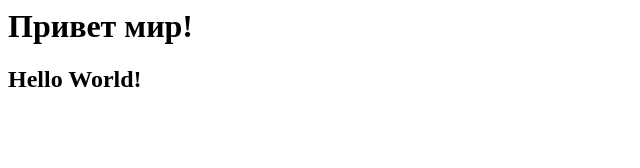
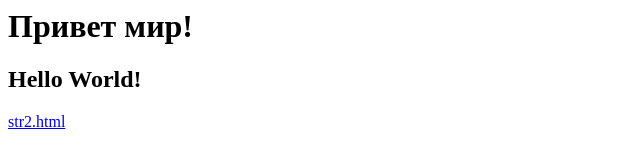
Before and after one commit to Olegfromr/simple_sait, a plain HTML site: page index.html in a window 1280 px wide. Shown: the full height of the page, 0-640 px from the left. Drawn offline with Linux system fonts and the light colour scheme.

Commit message:
Update index.html

```diff
--- a/index.html
+++ b/index.html
@@ -1,2 +1,3 @@
 <h1>Привет мир!</h1>
 <h2>Hello World!</h2>
+<a href="str2.html">str2.html</a>
```
